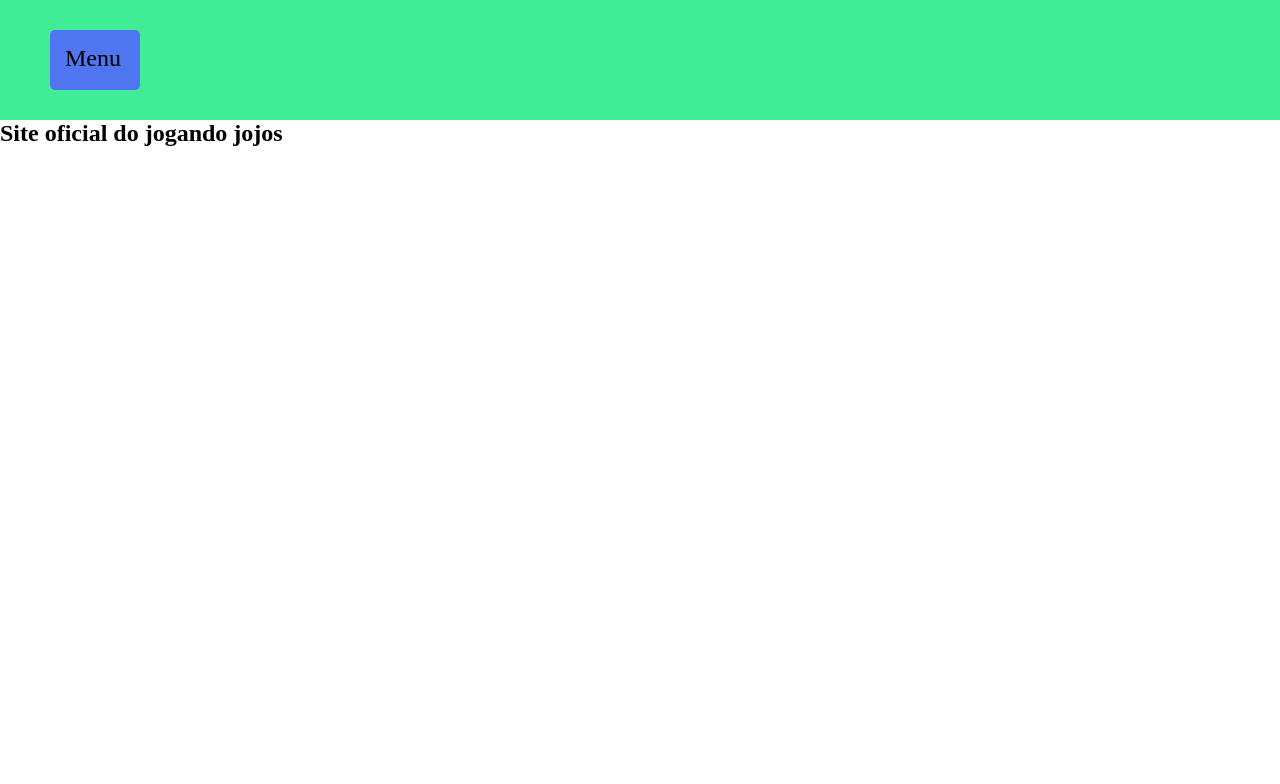
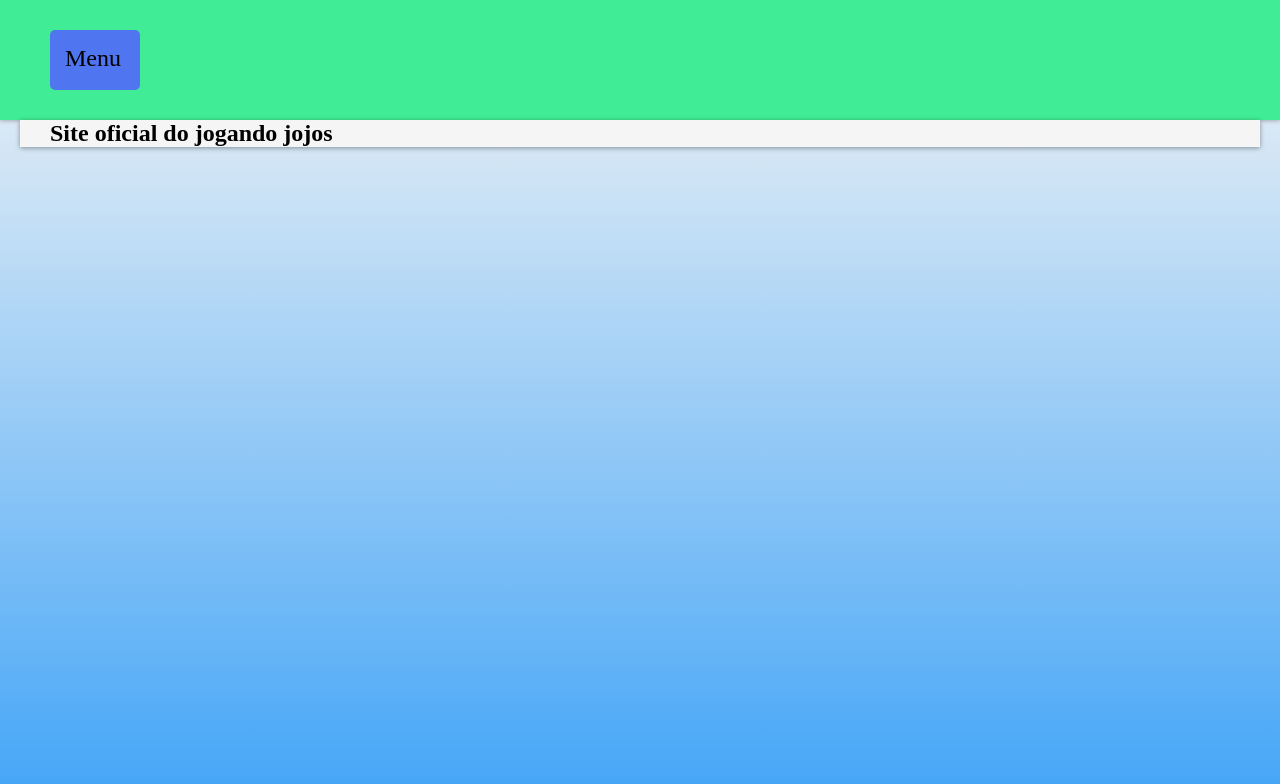
Before and after one commit to LucashSilva7/jogando-jojos, a plain HTML site: page index.html in a window 1280 px wide. Drawn offline with Linux system fonts and the light colour scheme.

Commit message:
mais codigo chegando

```diff
--- a/index.html
+++ b/index.html
@@ -9,6 +9,7 @@
 </head>
 <body>
 
+    <header>
         <div id="cubomenu">
             <nav>
                 <p>Menu</p>
@@ -16,6 +17,7 @@
                 <a href="#">Desenvolvido por?</a>
             </nav>
         </div>
+    </header>
 
     <main>
         <article>
--- a/style.css
+++ b/style.css
@@ -17,6 +17,9 @@
 }
 
 
+header{
+    box-shadow: 0px 0px 5px rgba(0, 0, 0, 0.384);
+}
 
 
 div#cubomenu{
@@ -75,3 +78,23 @@ a{
 a:hover{
     text-decoration: underline;
 }
+
+
+
+
+body{
+    background-image: linear-gradient(to bottom, whitesmoke, var(--cor1)) ;
+    background-attachment: fixed;
+}
+
+
+
+
+main{
+    min-width: 200px;
+    max-width: 1180px;
+    padding: 0px 30px;
+    margin: auto;
+    background-color: whitesmoke;
+    box-shadow: 0px 1px 5px rgba(0, 0, 0, 0.39);
+}
```
Lines whose indentation alone changed are shown as unchanged.
